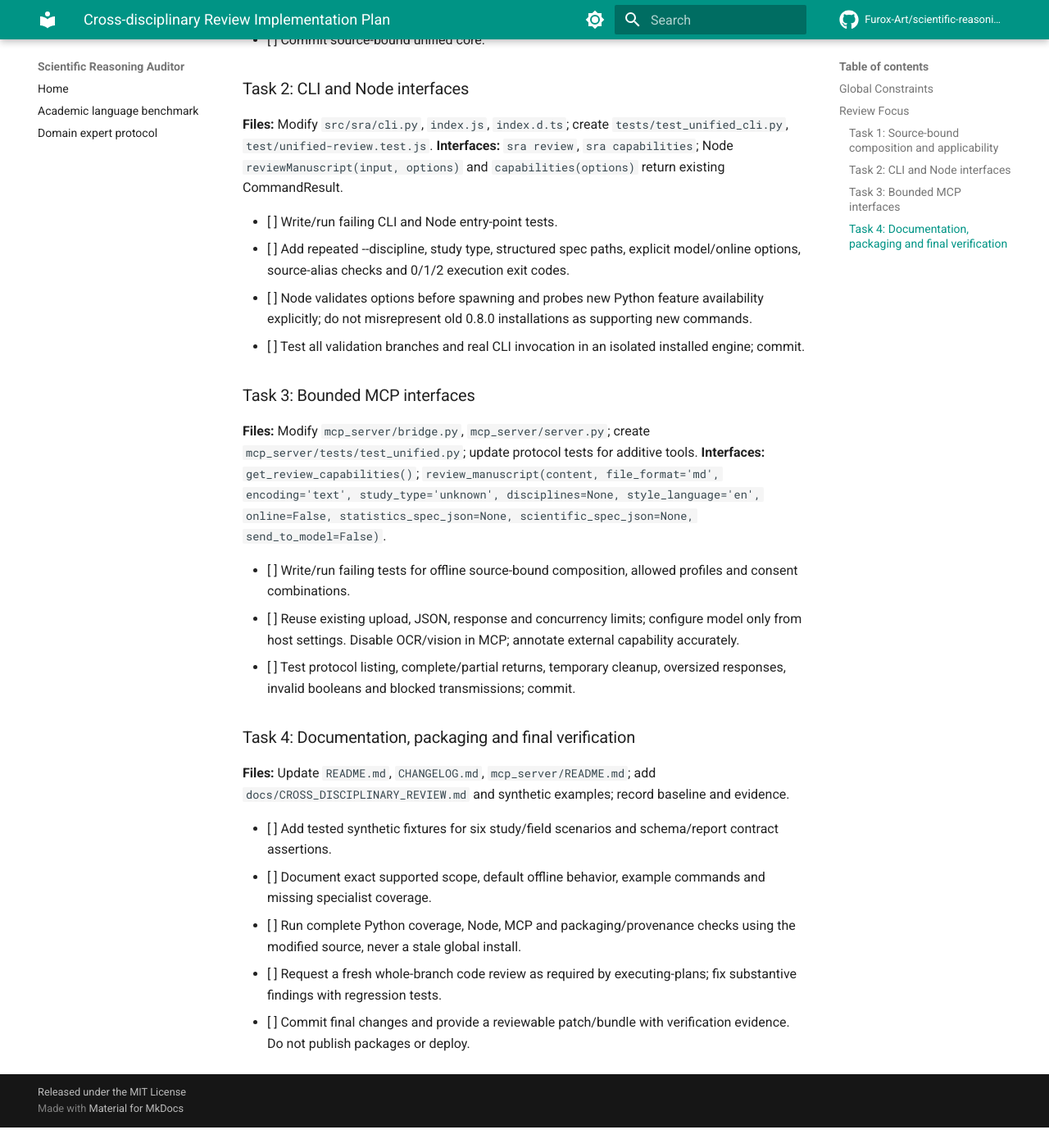
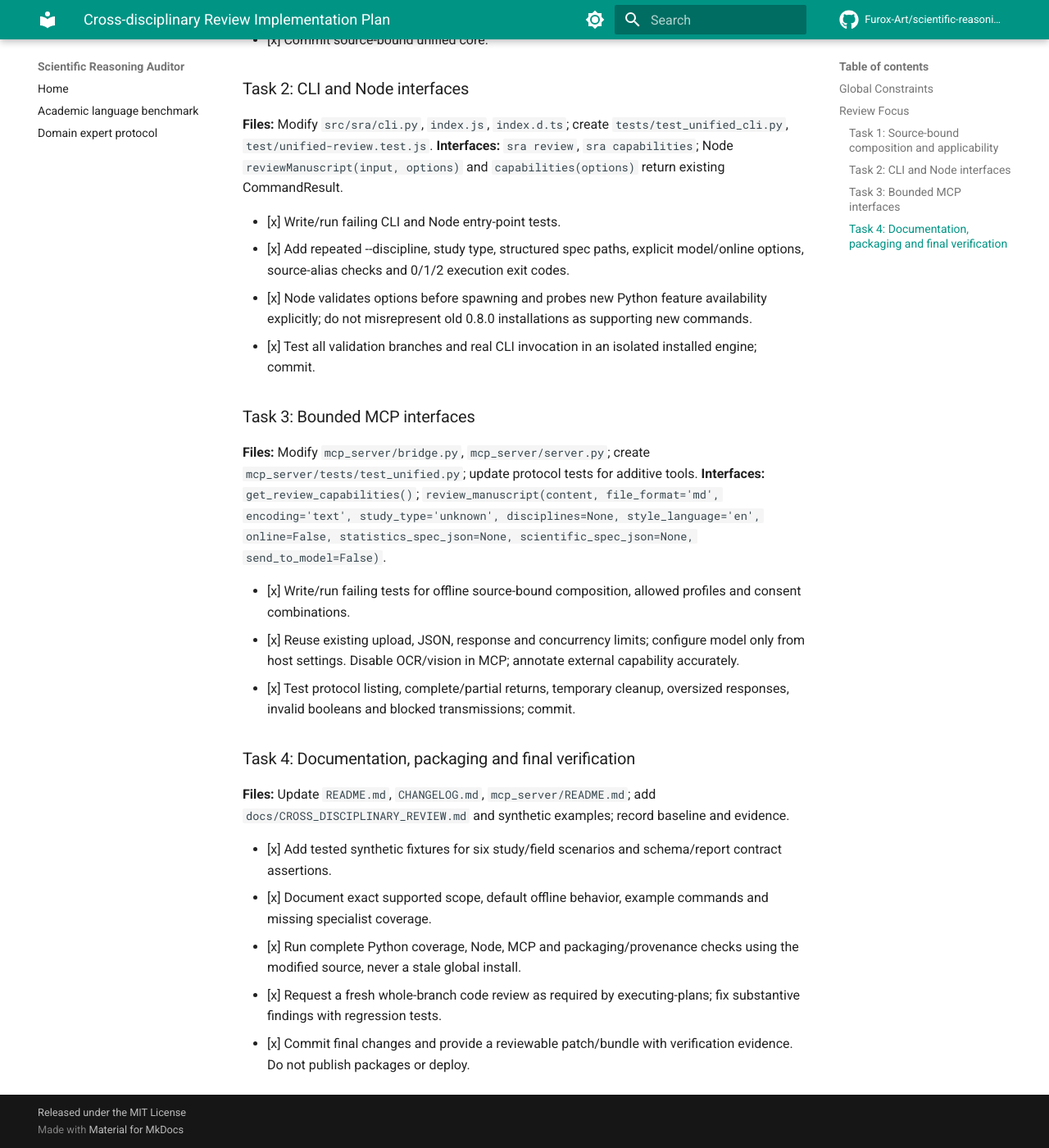
Before and after one commit to Furox-Art/scientific-reasoning-auditor, an MkDocs documentation site: the page built from docs/superpowers/plans/2026-11-12-cross-disciplinary-review.md, in a window 1280 px wide and 1400 px high, scrolled down 1402 px. Shown: the whole window at 82% size. Built offline with MkDocs 1.6.1 and Material for MkDocs 9.7.7, drawn with Linux system fonts in a browser that asks for light colours; comment, search, counter and statistics services are not loaded; before the commit the page ends 2777 px from its top, so only the background shows below that; some of the changed text lies outside the part shown.

```diff
--- a/docs/superpowers/plans/2026-11-12-cross-disciplinary-review.md
+++ b/docs/superpowers/plans/2026-11-12-cross-disciplinary-review.md
@@ -28,37 +28,37 @@
 **Files:** Create `src/sra/capabilities.py`, `src/sra/review.py`, `src/sra/review_report.py`, `tests/test_unified_review.py`; modify `src/sra/writing.py`, `src/sra/doi.py`, `src/sra/paper_review.py`.
 **Interfaces:** `capabilities() -> dict`; `review_manuscript(path, *, study_type='unknown', disciplines=(), style_language='en', online=False, statistics_spec=None, scientific_spec=None, send_to_model=False, model=None, base_url=..., api_key_env=..., timeout=120, chunk_chars=12000, pdf_ocr_mode='off', ocr_languages='eng', visual_pages=False) -> dict`; `review_document(document, **options) -> dict`; `review_markdown(report) -> str`.
 
-- [ ] Write and run failing tests for default no-network composition, theoretical exclusions, multi-profile deduplication, unknown/mixed applicability and immutable source binding.
-- [ ] Add parsed-document writing, DOI and model helpers; retain public path APIs and validation behavior.
-- [ ] Implement registry/catalog, configuration validation, bounded strict JSON spec preflight, module statuses, source-bound results, gaps and report rendering.
-- [ ] Test supplied stats/science, optional failures, mismatched input, source mutation, invalid specs/consent and Markdown escaping. Run targeted and existing suites; inspect coverage.
-- [ ] Commit source-bound unified core.
+- [x] Write and run failing tests for default no-network composition, theoretical exclusions, multi-profile deduplication, unknown/mixed applicability and immutable source binding.
+- [x] Add parsed-document writing, DOI and model helpers; retain public path APIs and validation behavior.
+- [x] Implement registry/catalog, configuration validation, bounded strict JSON spec preflight, module statuses, source-bound results, gaps and report rendering.
+- [x] Test supplied stats/science, optional failures, mismatched input, source mutation, invalid specs/consent and Markdown escaping. Run targeted and existing suites; inspect coverage.
+- [x] Commit source-bound unified core.
 
 ### Task 2: CLI and Node interfaces
 
 **Files:** Modify `src/sra/cli.py`, `index.js`, `index.d.ts`; create `tests/test_unified_cli.py`, `test/unified-review.test.js`.
 **Interfaces:** `sra review`, `sra capabilities`; Node `reviewManuscript(input, options)` and `capabilities(options)` return existing CommandResult.
 
-- [ ] Write/run failing CLI and Node entry-point tests.
-- [ ] Add repeated --discipline, study type, structured spec paths, explicit model/online options, source-alias checks and 0/1/2 execution exit codes.
-- [ ] Node validates options before spawning and probes new Python feature availability explicitly; do not misrepresent old 0.8.0 installations as supporting new commands.
-- [ ] Test all validation branches and real CLI invocation in an isolated installed engine; commit.
+- [x] Write/run failing CLI and Node entry-point tests.
+- [x] Add repeated --discipline, study type, structured spec paths, explicit model/online options, source-alias checks and 0/1/2 execution exit codes.
+- [x] Node validates options before spawning and probes new Python feature availability explicitly; do not misrepresent old 0.8.0 installations as supporting new commands.
+- [x] Test all validation branches and real CLI invocation in an isolated installed engine; commit.
 
 ### Task 3: Bounded MCP interfaces
 
 **Files:** Modify `mcp_server/bridge.py`, `mcp_server/server.py`; create `mcp_server/tests/test_unified.py`; update protocol tests for additive tools.
 **Interfaces:** `get_review_capabilities()`; `review_manuscript(content, file_format='md', encoding='text', study_type='unknown', disciplines=None, style_language='en', online=False, statistics_spec_json=None, scientific_spec_json=None, send_to_model=False)`.
 
-- [ ] Write/run failing tests for offline source-bound composition, allowed profiles and consent combinations.
-- [ ] Reuse existing upload, JSON, response and concurrency limits; configure model only from host settings. Disable OCR/vision in MCP; annotate external capability accurately.
-- [ ] Test protocol listing, complete/partial returns, temporary cleanup, oversized responses, invalid booleans and blocked transmissions; commit.
+- [x] Write/run failing tests for offline source-bound composition, allowed profiles and consent combinations.
+- [x] Reuse existing upload, JSON, response and concurrency limits; configure model only from host settings. Disable OCR/vision in MCP; annotate external capability accurately.
+- [x] Test protocol listing, complete/partial returns, temporary cleanup, oversized responses, invalid booleans and blocked transmissions; commit.
 
 ### Task 4: Documentation, packaging and final verification
 
 **Files:** Update `README.md`, `CHANGELOG.md`, `mcp_server/README.md`; add `docs/CROSS_DISCIPLINARY_REVIEW.md` and synthetic examples; record baseline and evidence.
 
-- [ ] Add tested synthetic fixtures for six study/field scenarios and schema/report contract assertions.
-- [ ] Document exact supported scope, default offline behavior, example commands and missing specialist coverage.
-- [ ] Run complete Python coverage, Node, MCP and packaging/provenance checks using the modified source, never a stale global install.
-- [ ] Request a fresh whole-branch code review as required by executing-plans; fix substantive findings with regression tests.
-- [ ] Commit final changes and provide a reviewable patch/bundle with verification evidence. Do not publish packages or deploy.
+- [x] Add tested synthetic fixtures for six study/field scenarios and schema/report contract assertions.
+- [x] Document exact supported scope, default offline behavior, example commands and missing specialist coverage.
+- [x] Run complete Python coverage, Node, MCP and packaging/provenance checks using the modified source, never a stale global install.
+- [x] Request a fresh whole-branch code review as required by executing-plans; fix substantive findings with regression tests.
+- [x] Commit final changes and provide a reviewable patch/bundle with verification evidence. Do not publish packages or deploy.
```
